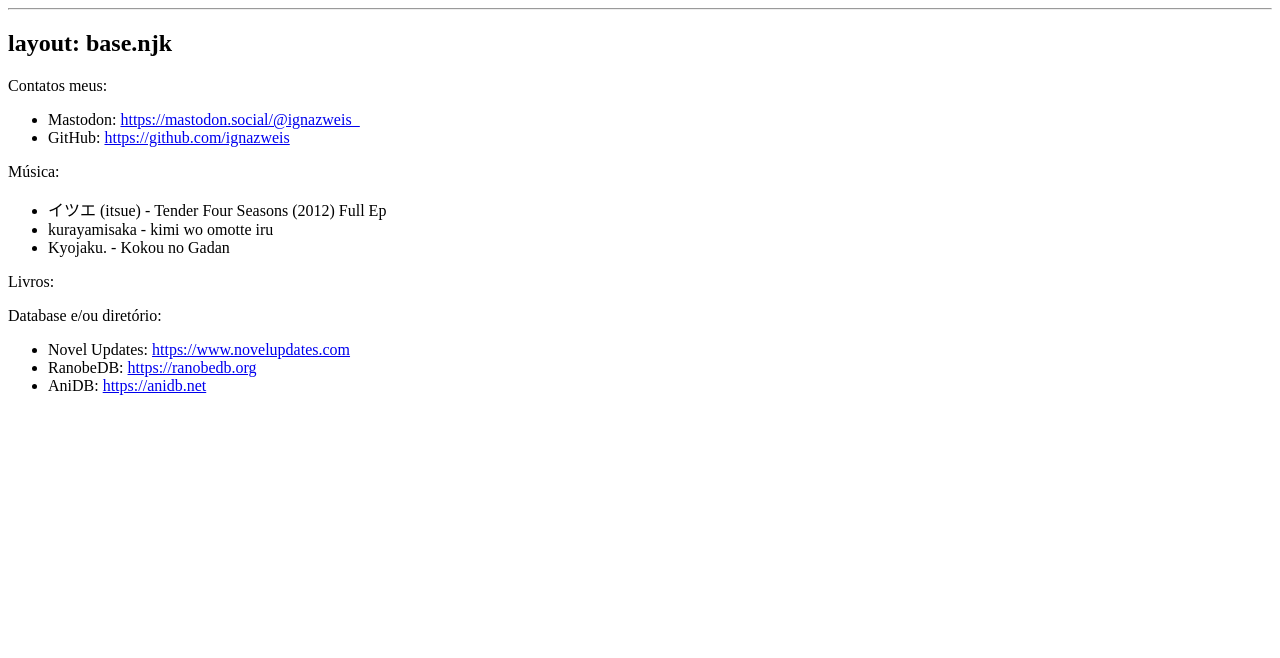
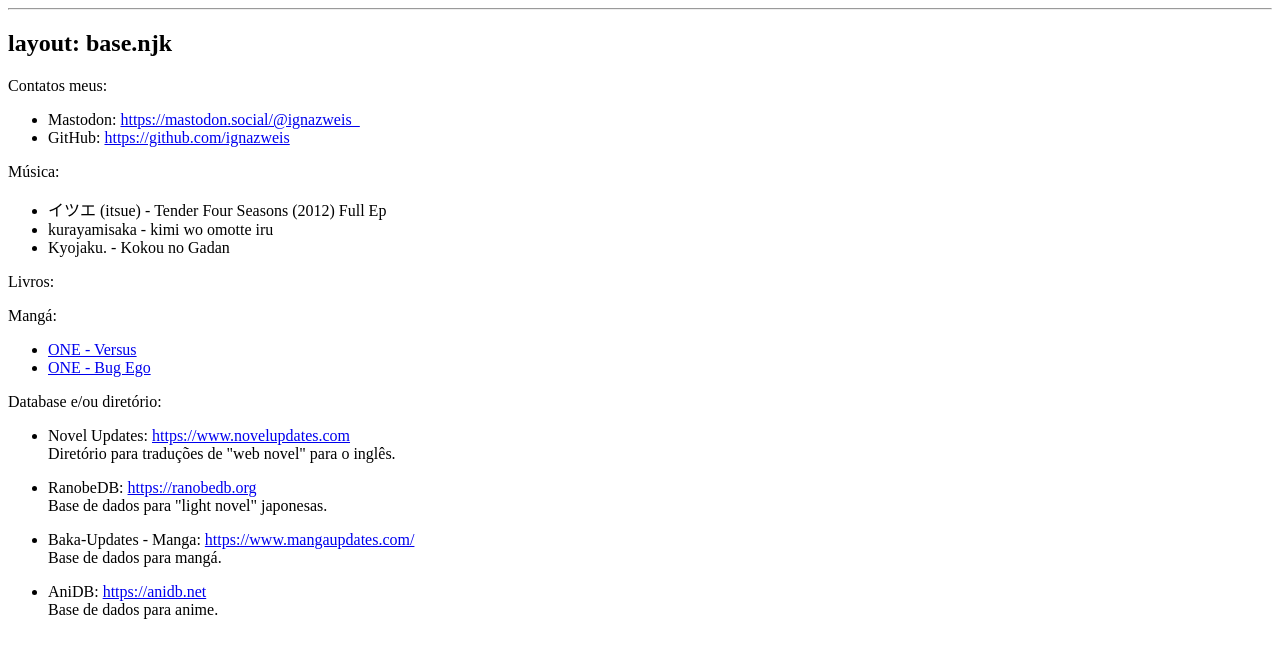
Before and after one commit to ignazweis/ignazweis.github.io, an Eleventy site: page index.md in a window 1280 px wide. Built offline with nearby package versions, Linux system fonts and the light colour scheme; Eleventy itself is replaced by a stand-in of ours; files that its build step writes are made by us from their sources.

Commit message:
feat: update index.md to have more information

```diff
--- a/index.md
+++ b/index.md
@@ -13,7 +13,19 @@ Música:
 
 Livros:
 
+Mangá:
+- [ONE - Versus](https://www.mangaupdates.com/series/6umntff/versus)
+- [ONE - Bug Ego](https://www.mangaupdates.com/series/h8d2vfh/bug-ego)
+
 Database e/ou diretório:
 - Novel Updates: [https://www.novelupdates.com](https://www.novelupdates.com)
+Diretório para traduções de "web novel" para o inglês.
+
 - RanobeDB: [https://ranobedb.org](https://ranobedb.org)
+Base de dados para "light novel" japonesas.
+
+- Baka-Updates - Manga: [https://www.mangaupdates.com/](https://www.mangaupdates.com/)
+Base de dados para mangá.
+
 - AniDB: [https://anidb.net](https://anidb.net)
+Base de dados para anime.
```
